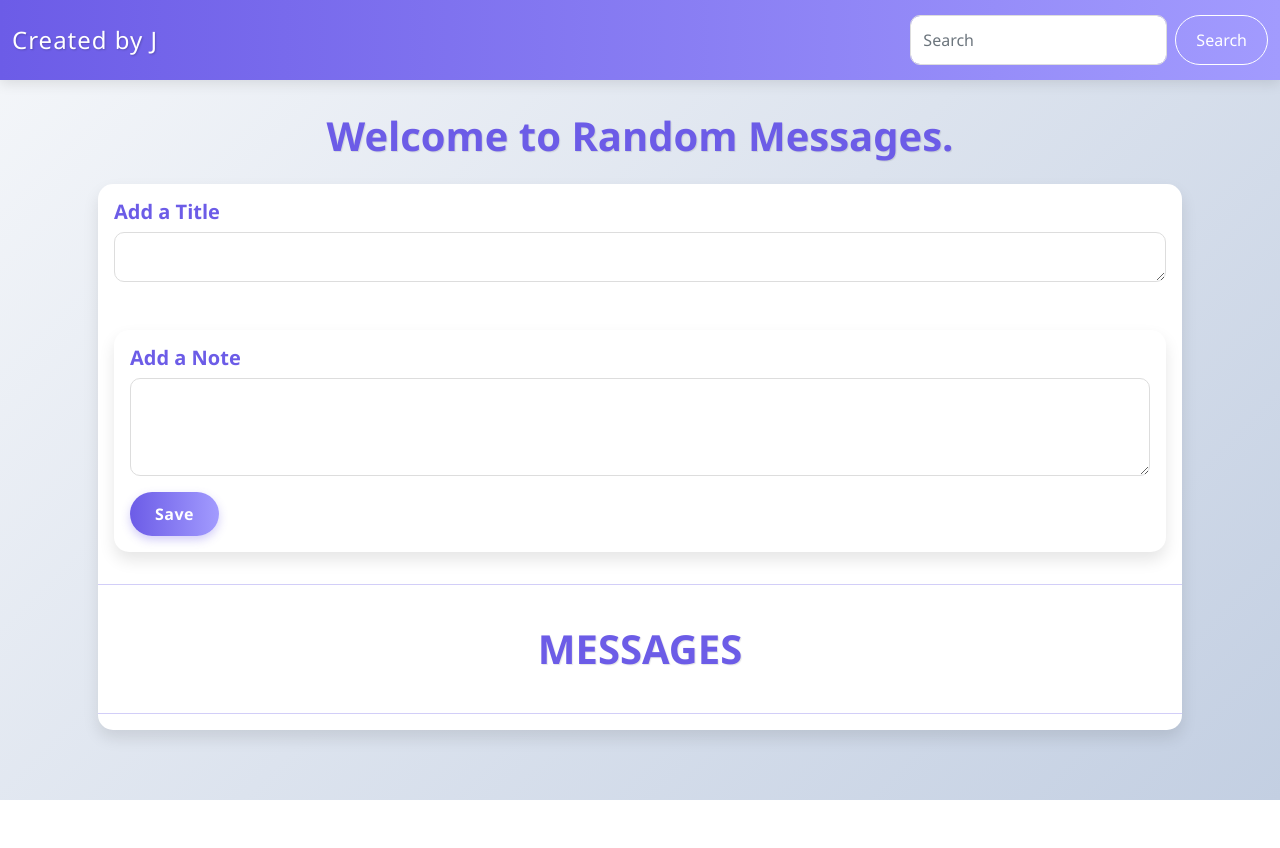
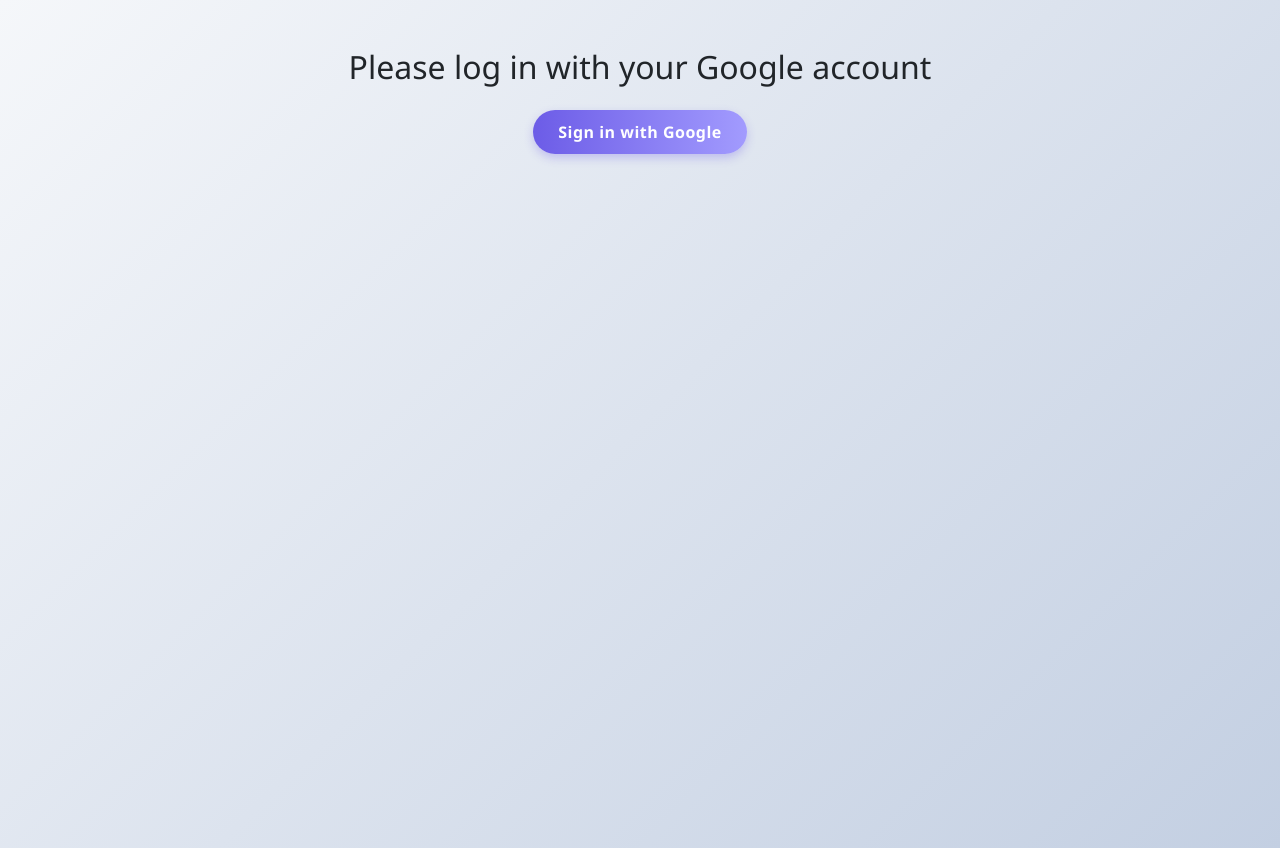
Before and after one commit to jayq23/Anonymous-Messages, a plain HTML site: page index.html in a window 1280 px wide. Before the commit the page ends 800 px from the top, so only its background shows below. Drawn offline with nearby package versions, Linux system fonts and the light colour scheme; no server answers.

Commit message:
Update index.html

```diff
--- a/index.html
+++ b/index.html
@@ -138,6 +138,13 @@
 </head>
 
 <body>
+ <div id="login-section" class="container text-center my-5">
+  <h2>Please log in with your Google account</h2>
+  <button onclick="signInWithGoogle()" class="btn btn-primary mt-3">Sign in with Google</button>
+</div>
+
+<!-- 📋 Main App Content (hidden by default) -->
+<div id="main-content" style="display: none;">
   <nav class="navbar navbar-dark bg-dark">
     <div class="container-fluid">
       <a class="navbar-brand">Created by J</a>
@@ -148,7 +155,7 @@
     </div>
   </nav>
 
-  <div class="container my-3 ">
+  <div id="main-content" class="container my-3" style="display: none;">
     <h1>Welcome to Random Messages.</h1>
 
     <div class="card m-3">
@@ -169,7 +176,7 @@
         </div>
       </div>
       <hr>
-      <h1>MESSAGES</h1>
+      <h1>Your Notes</h1>
       <hr>
       <div id="notes" class="row container-fluid">
       </div>
@@ -182,9 +189,9 @@
 <!-- Firebase SDKs -->
 <script src="https://www.gstatic.com/firebasejs/9.6.10/firebase-app-compat.js"></script>
 <script src="https://www.gstatic.com/firebasejs/9.6.10/firebase-database-compat.js"></script>
+<script src="https://www.gstatic.com/firebasejs/9.6.10/firebase-auth-compat.js"></script>
 
 <script>
-  // Firebase configuration
   const firebaseConfig = {
   apiKey: "AIzaSyCvMh8fbzzsEkub0x03Mvk9-ftBfBJIXKE",
   authDomain: "random-messages-5d43d.firebaseapp.com",
@@ -198,9 +205,7 @@
   // Initialize Firebase
   firebase.initializeApp(firebaseConfig);
 </script>
-
-<!-- Your custom app script -->
-<script src="main.js"></script>
+<script src="app.js"></script>
 </body>
 
 </html>
```
Lines whose indentation alone changed are shown as unchanged.
